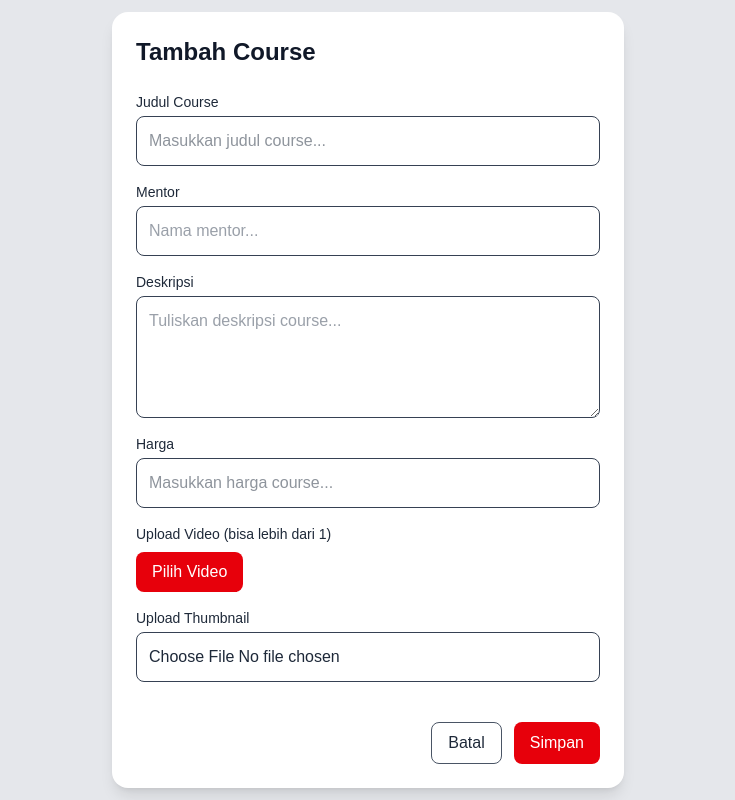
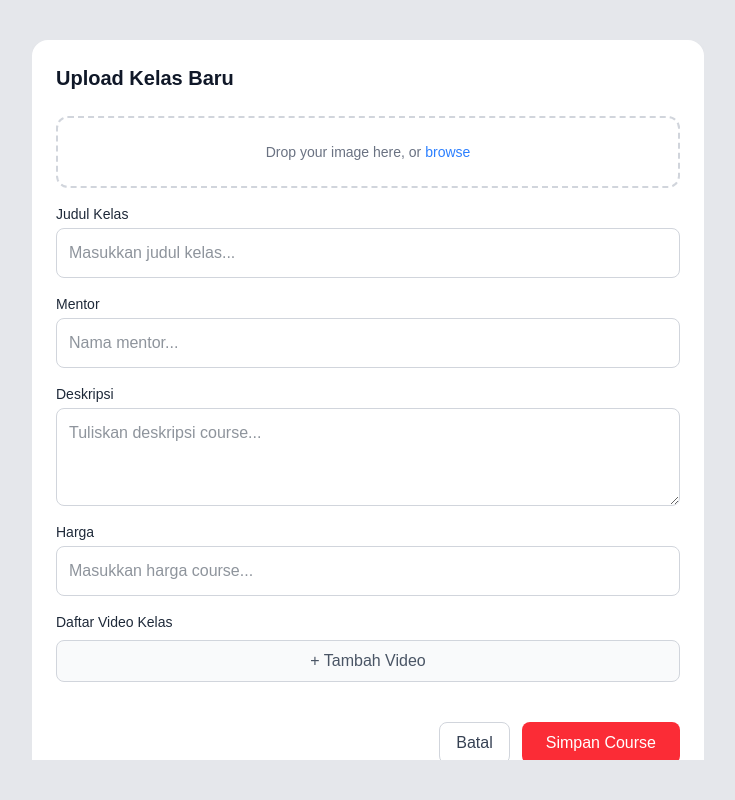
Before and after one commit to satyaa232323/xcodeclass, a Next.js app: page /admin/courses in a window 1280 px wide. Both pictures are taken after a click on the button "+ Tambah Course". Shown: the whole page, without its empty margins (272-1007 px from the left). Built offline with nearby package versions, Linux system fonts and the light colour scheme.

Commit message:
add course

```diff
--- a/app/admin/courses/page.tsx
+++ b/app/admin/courses/page.tsx
@@ -34,6 +34,11 @@ export default function CoursesPage() {
     formData.append("price", price);
     formData.append("thumbnail", thumbnail);
 
+    // tambahin semua video
+    videos.forEach((video, idx) => {
+      formData.append(`video_${idx}`, video);
+    });
+
     const res = await fetch("/api/admin/postClass", {
       method: "POST",
       body: formData,
@@ -54,10 +59,33 @@ export default function CoursesPage() {
   }
 
   const handleVideoUpload = (e: React.ChangeEvent<HTMLInputElement>) => {
-    if (e.target.files && e.target.files.length > 0) {
-      setVideos(Array.from(e.target.files));
+  const files = e.target.files;
+  if (files && files.length > 0) {
+    setVideos((prev) => [...prev, ...Array.from(files)]);
   }
 };
+
+
+  // hapus video dari list
+  function removeVideo(i: number) {
+    setVideos((prev) => prev.filter((_, idx) => idx !== i));
+  }
+
+  // edit video (ganti dengan file baru)
+  function editVideo(i: number) {
+    const input = document.createElement("input");
+    input.type = "file";
+    input.accept = "video/*";
+    input.onchange = (e: any) => {
+      const file = e.target.files?.[0];
+      if (file) {
+        setVideos((prev) =>
+          prev.map((v, idx) => (idx === i ? file : v))
+        );
+      }
+    };
+    input.click();
+  }
 
   return (
     <main className="p-6">
@@ -104,20 +132,48 @@ export default function CoursesPage() {
      {/* Modal Tambah Course */}
       {showModal && (
         <div className="fixed inset-0 bg-gray-200 bg-opacity-50 flex justify-center items-center z-50">
+          {/* wrapper biar bisa scroll */}
+          <div className="relative w-full max-w-2xl max-h-[90vh] overflow-y-auto">
             <form
               onSubmit={addCourse}
-            className="flex flex-col gap-4 bg-white p-6 rounded-2xl shadow-lg w-full max-w-lg mx-auto"
+              className="flex flex-col gap-4 bg-white p-6 rounded-2xl shadow-lg"
             >
-            <h2 className="text-2xl font-semibold text-gray-900 mb-2">
-              Tambah Course
+              <h2 className="text-xl font-semibold text-gray-900 mb-2">
+                Upload Kelas Baru
               </h2>
+
+              {/* Upload Thumbnail */}
+              <div
+                className="border-2 border-dashed border-gray-300 rounded-xl p-6 text-center cursor-pointer hover:border-blue-400 transition"
+                onClick={() =>
+                  document.getElementById("thumbnail-upload")?.click()
+                }
+              >
+                <input
+                  id="thumbnail-upload"
+                  type="file"
+                  accept="image/*"
+                  className="hidden"
+                  onChange={(e) =>
+                    setThumbnail(e.target.files ? e.target.files[0] : null)
+                  }
+                />
+                {thumbnail ? (
+                  <div className="text-sm text-gray-600">{thumbnail.name}</div>
+                ) : (
+                  <div className="text-gray-500 text-sm">
+                    Drop your image here, or{" "}
+                    <span className="text-blue-500">browse</span>
+                  </div>
+                )}
+              </div>
 
               {/* Judul */}
               <div className="flex flex-col">
-              <label className="text-sm text-gray-800 mb-1">Judul Course</label>
+                <label className="text-sm text-gray-800 mb-1">Judul Kelas</label>
                 <input
-                className="border border-gray-700 bg-white text-gray-800 p-3 rounded-lg focus:outline-none focus:ring-2 focus:ring-red-500"
-                placeholder="Masukkan judul course..."
+                  className="border border-gray-300 bg-white text-gray-800 p-3 rounded-lg focus:outline-none focus:ring-2 focus:ring-blue-500"
+                  placeholder="Masukkan judul kelas..."
                   value={title}
                   onChange={(e) => setTitle(e.target.value)}
                 />
@@ -127,7 +183,7 @@ export default function CoursesPage() {
               <div className="flex flex-col">
                 <label className="text-sm text-gray-800 mb-1">Mentor</label>
                 <input
-                className="border border-gray-700 bg-white text-gray-700 p-3 rounded-lg focus:outline-none focus:ring-2 focus:ring-red-500"
+                  className="border border-gray-300 bg-white text-gray-800 p-3 rounded-lg focus:outline-none focus:ring-2 focus:ring-blue-500"
                   placeholder="Nama mentor..."
                   value={mentor}
                   onChange={(e) => setMentor(e.target.value)}
@@ -138,8 +194,8 @@ export default function CoursesPage() {
               <div className="flex flex-col">
                 <label className="text-sm text-gray-800 mb-1">Deskripsi</label>
                 <textarea
-                rows={4}
-                className="border border-gray-700 bg-white text-gray-700 p-3 rounded-lg focus:outline-none focus:ring-2 focus:ring-red-500"
+                  rows={3}
+                  className="border border-gray-300 bg-white text-gray-800 p-3 rounded-lg focus:outline-none focus:ring-2 focus:ring-blue-500"
                   placeholder="Tuliskan deskripsi course..."
                   value={description}
                   onChange={(e) => setDescription(e.target.value)}
@@ -151,64 +207,72 @@ export default function CoursesPage() {
                 <label className="text-sm text-gray-800 mb-1">Harga</label>
                 <input
                   type="number"
-                className="border border-gray-700 bg-white text-gray-800 p-3 rounded-lg focus:outline-none focus:ring-2 focus:ring-red-500"
+                  className="border border-gray-300 bg-white text-gray-800 p-3 rounded-lg focus:outline-none focus:ring-2 focus:ring-blue-500"
                   placeholder="Masukkan harga course..."
                   value={price}
                   onChange={(e) => setPrice(e.target.value)}
                 />
               </div>
 
-            {/* Input Video File Upload */}
+              {/* Daftar Video */}
               <div className="flex flex-col">
-              <label className="block text-sm text-gray-800 mb-2">
-                Upload Video (bisa lebih dari 1)
+                <label className="text-sm text-gray-800 mb-2">
+                  Daftar Video Kelas
                 </label>
+
                 <input
                   type="file"
                   accept="video/*"
                   multiple
                   id="video-upload"
                   className="hidden"
-                name="videos"
                   onChange={handleVideoUpload}
                 />
                 <label
                   htmlFor="video-upload"
-                className="cursor-pointer bg-red-600 hover:bg-red-700 transition-colors text-white px-4 py-2 rounded-lg font-medium w-fit"
+                  className="cursor-pointer flex items-center justify-center border border-gray-300 bg-gray-50 px-4 py-2 rounded-lg text-gray-600 hover:bg-gray-100 transition"
                 >
-                Pilih Video
+                  + Tambah Video
                 </label>
+
                 {videos.length > 0 && (
-                <ul className="mt-3 space-y-1 text-sm text-gray-300">
+                  <ul className="mt-3 space-y-2 max-h-48 overflow-y-auto pr-1">
                     {videos.map((v, i) => (
                       <li
                         key={i}
-                      className="px-3 py-2 bg-gray-800 rounded-md border border-gray-700"
+                        className="flex items-center justify-between p-3 bg-gray-100 rounded-lg"
                       >
-                      🎬 Video {i + 1}
+                        <div className="flex items-center gap-3">
+                          <span className="w-8 h-8 flex items-center justify-center bg-gray-200 rounded-full">
+                            ▶
+                          </span>
+                          <div>
+                            <p className="font-medium text-sm text-gray-800">
+                              {i + 1}. {v.name}
+                            </p>
+                            <p className="text-xs text-gray-500">Durasi: -</p>
+                          </div>
+                        </div>
+
+                        <div className="flex gap-2">
+                          <button
+                            type="button"
+                            className="text-blue-500 hover:text-blue-700 text-sm"
+                            onClick={() => editVideo(i)}
+                          >
+                            Edit
+                          </button>
+                          <button
+                            type="button"
+                            className="text-red-500 hover:text-red-700 text-sm"
+                            onClick={() => removeVideo(i)}
+                          >
+                            Hapus
+                          </button>
+                        </div>
                       </li>
                     ))}
                   </ul>
-              )}
-            </div>
-
-            {/* Input Thumbnail */}
-            <div className="flex flex-col">
-              <label className="text-sm text-gray-800 mb-1">
-                Upload Thumbnail
-              </label>
-              <input
-                type="file"
-                accept="image/*"
-                onChange={(e) =>
-                  setThumbnail(e.target.files ? e.target.files[0] : null)
-                }
-                className="border border-gray-700 bg-white text-gray-800 p-3 rounded-lg focus:outline-none focus:ring-2 focus:ring-red-500"
-              />
-              {thumbnail && (
-                <span className="text-xs text-gray-500 mt-1">
-                  {thumbnail.name}
-                </span>
                 )}
               </div>
 
@@ -217,18 +281,19 @@ export default function CoursesPage() {
                 <button
                   type="button"
                   onClick={() => setShowModal(false)}
-                className="px-4 py-2 rounded-lg border border-gray-600 text-gray-800 hover:bg-gray-50 transition-colors"
+                  className="px-4 py-2 rounded-lg border border-gray-300 text-gray-700 hover:bg-gray-50 transition"
                 >
                   Batal
                 </button>
                 <button
                   type="submit"
-                className="bg-red-600 hover:bg-red-700 transition-colors text-white px-4 py-2 rounded-lg font-medium"
+                  className="bg-red-500 hover:bg-red-700 transition-colors text-white px-6 py-2 rounded-lg font-medium"
                 >
-                Simpan
+                  Simpan Course
                 </button>
               </div>
             </form>
+          </div>
         </div>
       )}
     </main>
```
Also changed, not shown: 1 other file (tests, documents, lock files or other folders). Lines whose indentation alone changed are shown as unchanged.
